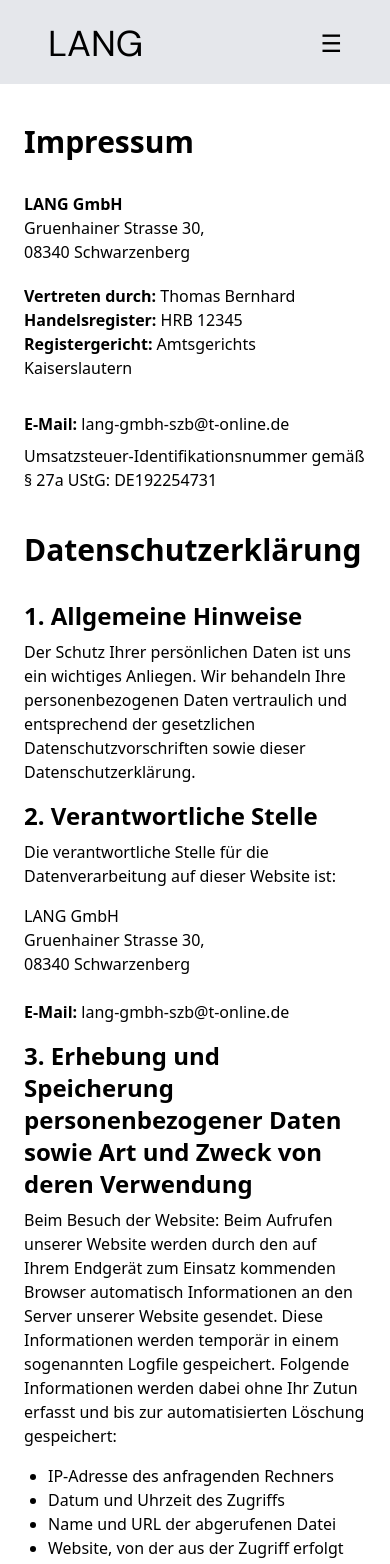
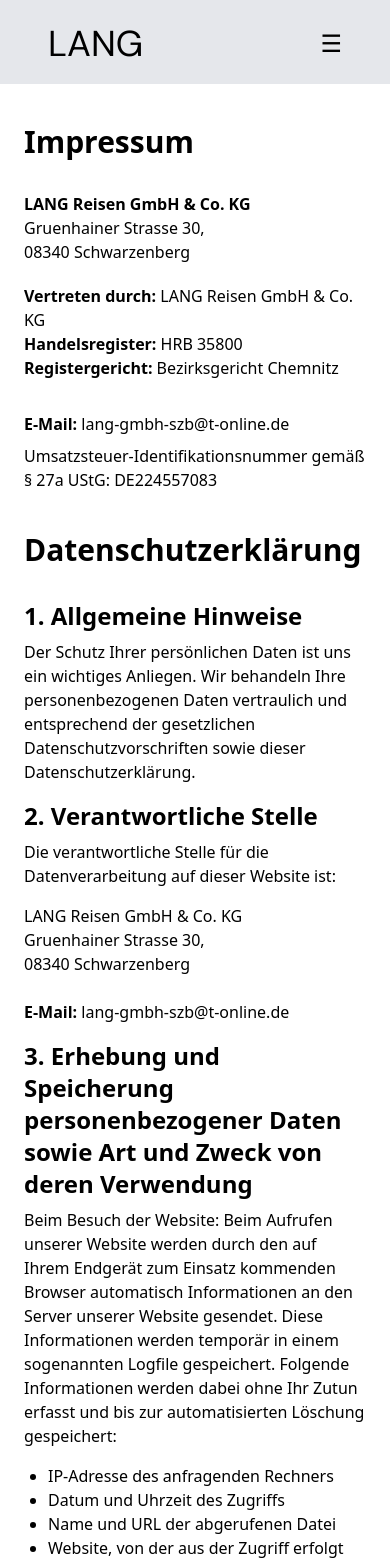
Before and after one commit to Mdsakib999/Logistics-development-M-5, a React (Vite) app: page /privacy in a window 390 px wide. Shown: the top 1564 px of the page. Built offline with nearby package versions, Linux system fonts and the light colour scheme.

Commit message:
some info change

```diff
--- a/src/components/layout/Footer.jsx
+++ b/src/components/layout/Footer.jsx
@@ -10,7 +10,7 @@
         <div className="md:col-span-3">
           <Link>
             <h2 className="text-4xl font-light text-secondary mb-6">
-              LANG GmbH
+              LANG Reisen GmbH & Co. KG
             </h2>
           </Link>
           <p className="text-gray-300 border-b-1 border-b-white w-auto sm:w-96 text-base leading-relaxed mb-8">
@@ -122,7 +122,7 @@
 
       {/* Bottom Bar */}
       <div className="max-w-7xl mx-auto flex flex-col md:flex-row justify-between items-center mt-16 pt-8 border-t border-gray-700">
-        <p className="text-gray-400 mb-4 md:mb-0">Copyright © 2025 LANG GmbH. Alle Rechte vorbehalten.</p>
+        <p className="text-gray-400 mb-4 md:mb-0">Copyright © 2025 LANG Reisen GmbH & Co. KG. Alle Rechte vorbehalten.</p>
         {/* <p className="text-gray-400">Design By TokoTema</p> */}
       </div>
     </footer>
--- a/src/pages/Privacy.jsx
+++ b/src/pages/Privacy.jsx
@@ -10,7 +10,7 @@
           Impressum
         </h1>
         <p className="mb-5 text-base sm:text-lg">
-          <strong>LANG GmbH</strong>
+          <strong>LANG Reisen GmbH & Co. KG</strong>
           <br />
           Gruenhainer Strasse 30,  <br /> 08340 Schwarzenberg
           <br />
@@ -23,16 +23,16 @@
           Vertretungsberechtigter
         </h2> */}
         <p className="mb- text-base sm:text-lg">
-         <strong>Vertreten durch:</strong>  Thomas Bernhard
+         <strong>Vertreten durch:</strong>   LANG Reisen GmbH & Co. KG
         </p>
 
         {/* <h2 className="text-lg sm:text-xl md:text-2xl font-semibold mt-4 mb-2">
           Registereintrag
         </h2> */}
         <p className="mb-2 text-base sm:text-lg">
-          <strong>Handelsregister:</strong>  HRB 12345
+          <strong>Handelsregister:</strong>  HRB 35800
           <br />
-          <strong>Registergericht:</strong> Amtsgerichts Kaiserslautern
+          <strong>Registergericht:</strong> Bezirksgericht Chemnitz
           <br />
           {/* <strong>Handelsregisternummer: </strong> HRB 11828 */}
         </p>
@@ -49,7 +49,7 @@
           </a>
         </p>
 
-		<p className="mb-2 text-base sm:text-lg">Umsatzsteuer-Identifikationsnummer gemäß § 27a UStG: DE192254731</p>
+		<p className="mb-2 text-base sm:text-lg">Umsatzsteuer-Identifikationsnummer gemäß § 27a UStG: DE224557083</p>
 
         {/* <h2 className="text-lg sm:text-xl md:text-2xl font-semibold mt-4 mb-2">
           Umsatzsteuer-Identifikationsnummer
@@ -81,7 +81,7 @@
           Website ist:
         </p>
         <p className="mb-4 text-base  sm:text-lg">
-          LANG GmbH
+          LANG Reisen GmbH & Co. KG
           <br />
           {/* Boschstraße 4, 67304 Eisenberg, Deutschland */}
 		  Gruenhainer Strasse 30,  <br /> 08340 Schwarzenberg
```
